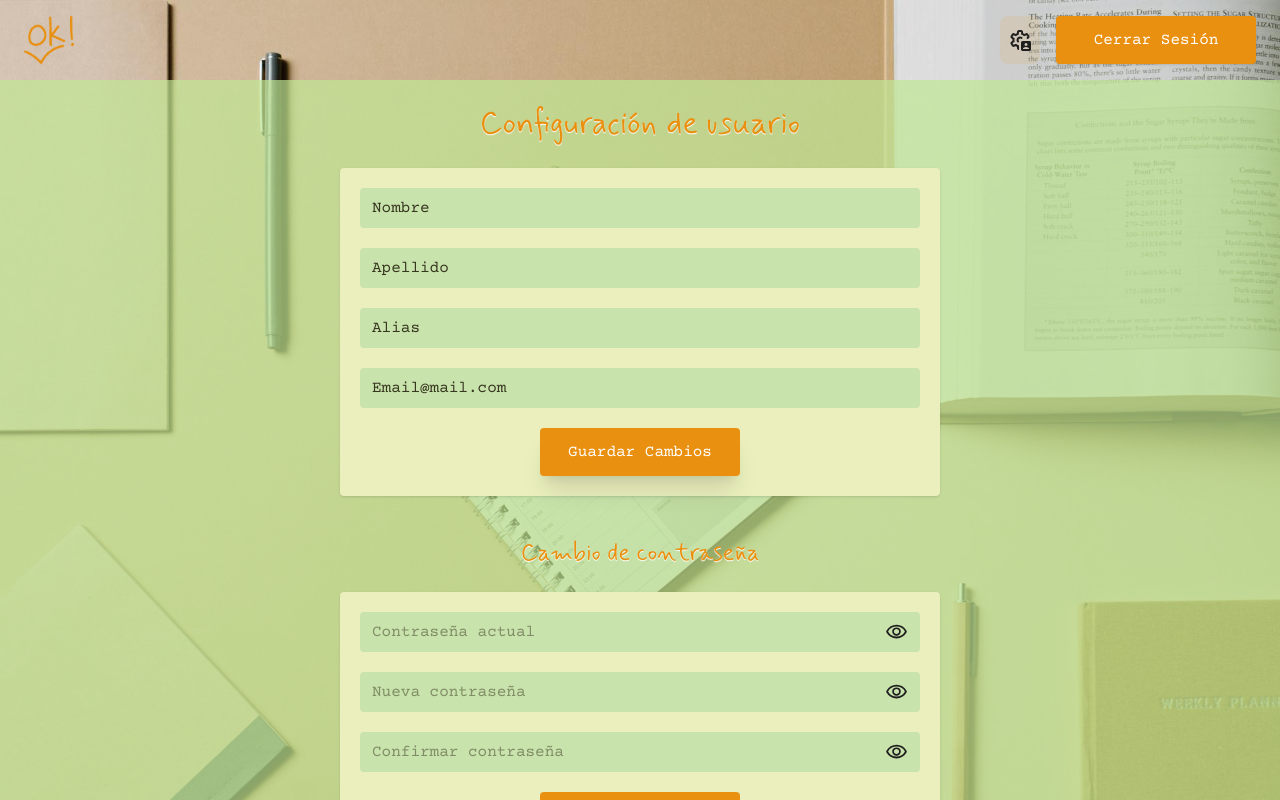
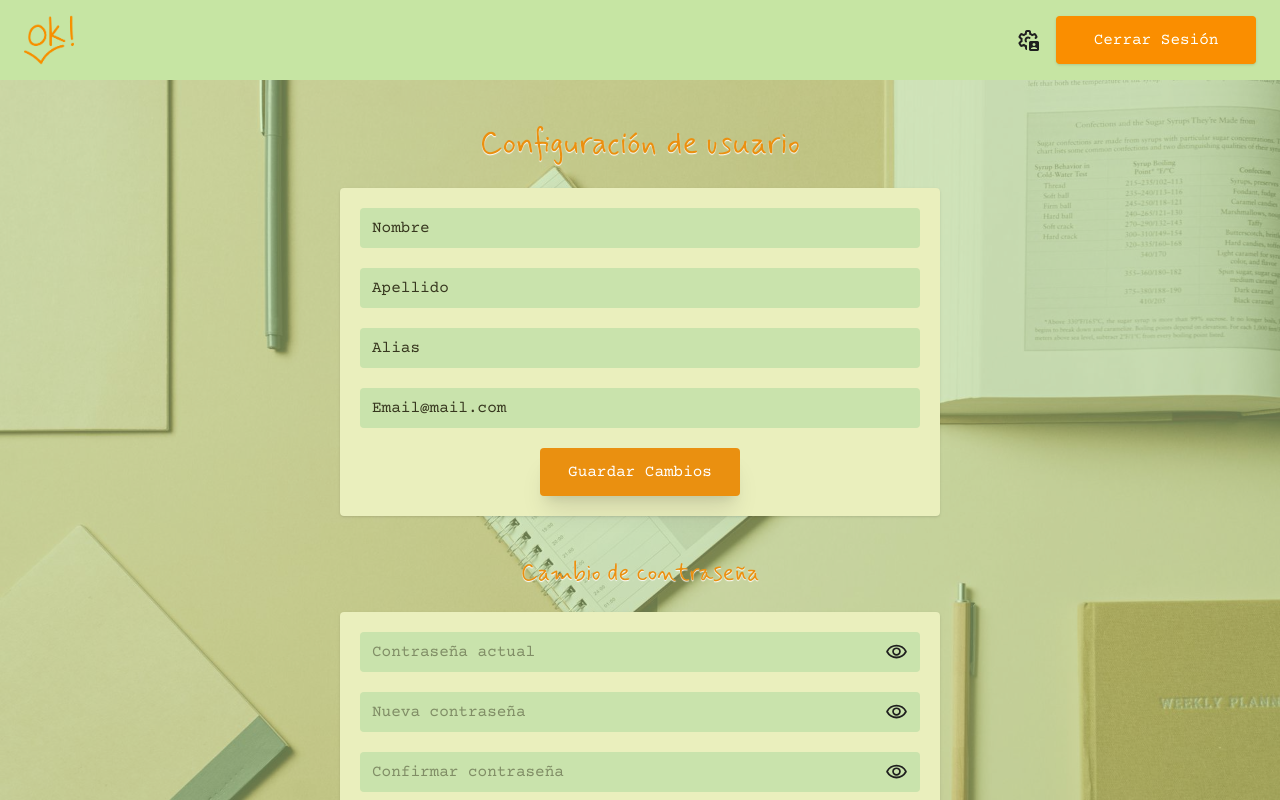
Before and after one commit to MCeciliaLuna/procrastinant-app, a React (Vite) app: page /configuracion in a window 1280 px wide. Shown: the top 800 px of the page. Built offline with nearby package versions, Linux system fonts and the light colour scheme.

Commit message:
estilos listos

```diff
--- a/src/features/configuracion-usuario/components/PaginaConfiguracion.jsx
+++ b/src/features/configuracion-usuario/components/PaginaConfiguracion.jsx
@@ -7,7 +7,7 @@ function PaginaConfiguracion() {
     <div className="flex flex-col justify-center align-center">
       <Title
         level={1}
-        className="text-shadow-xs text-shadow-white font-primary text-[2em] text-orange pb-5 pt-5 text-center"
+        className="py-5 mt-5 text-shadow-xs text-shadow-white font-primary text-[2em] text-orange pb-5 pt-5 text-center"
       >
         Configuración de usuario
       </Title>
--- a/src/features/dashboard/components/PaginaDashboard.jsx
+++ b/src/features/dashboard/components/PaginaDashboard.jsx
@@ -12,7 +12,7 @@ function PaginaDashboard() {
         <Title
           id="dashboard-title"
           level={1}
-          className="text-center text-shadow-xs text-shadow-white font-primary text-[2.5em] text-orange pb-5 mt-5"
+          className="text-center text-shadow-xs text-shadow-white font-primary text-[2.5em] text-orange py-5 mt-5"
         >
           Hola! {user?.alias || user?.nombre || "Usuario"}
         </Title>
--- a/src/layouts/PrivateLayout.jsx
+++ b/src/layouts/PrivateLayout.jsx
@@ -15,7 +15,7 @@ function PrivateLayout() {
       </div>
       <div className="h-[10vh]"></div>
       <main className="flex-1 min-h-[70vh] relative">
-        <div className="absolute inset-0 bg-lightsecondary/70 z-0 saturate-150"></div>
+        <div className="absolute inset-0 bg-lightsecondary/50 z-0 saturate-150"></div>
         <div className="relative z-10">
           <Outlet />
         </div>
--- a/src/layouts/PublicLayout.jsx
+++ b/src/layouts/PublicLayout.jsx
@@ -7,7 +7,7 @@ function PublicLayout() {
     <div className="min-h-screen flex flex-col">
       <NavbarPublic />
       <main className="flex-1 min-h-[80vh] relative">
-        <div className="absolute inset-0 bg-lightsecondary/70 z-0 saturate-150"></div>
+        <div className="absolute inset-0 bg-lightsecondary/50 z-0 saturate-150"></div>
         <div className="relative z-10">
           <Outlet />
         </div>
--- a/src/shared/components/layout/NavbarDesktop.jsx
+++ b/src/shared/components/layout/NavbarDesktop.jsx
@@ -6,17 +6,14 @@ import BotonSimple from "./BotonSimple";
 
 function NavbarDesktop() {
   return (
-    <nav className="flex items-center justify-between py-4 px-6 bg-transparent w-screen h-[10vh] fixed z-50">
+    <nav className="bg-lightsecondary saturate-120 flex items-center justify-between py-4 px-6 w-screen h-[10vh] fixed z-50">
       <Link to="/dashboard">
         <LogoApp width="50px" />
       </Link>
       <div className="flex align-center justify-end gap-4 w-100">
         <NavLink
           to="/configuracion"
-          className={({ isActive }) => `
-            flex align-center justify-center
-            ${isActive ? "bg-orange/10 rounded-lg p-2" : ""}
-          `}
+          className="flex align-center justify-center"
           aria-current={({ isActive }) => (isActive ? "page" : undefined)}
         >
           {({ isActive }) => (
--- a/src/shared/components/layout/NavbarMobile.jsx
+++ b/src/shared/components/layout/NavbarMobile.jsx
@@ -21,7 +21,7 @@ function NavbarMobile() {
 
   return (
     <>
-      <nav className="flex items-center justify-between py-4 px-6 bg-transparent w-screen h-[10vh] fixed z-50">
+      <nav className="bg-lightsecondary saturate-120 flex items-center justify-between py-4 px-6 w-screen h-[10vh] fixed z-50">
         <Link to="/dashboard">
           <LogoApp width="45px" />
         </Link>
@@ -34,7 +34,7 @@ function NavbarMobile() {
 
       {isSidebarOpen && (
         <div
-          className="fixed inset-0 bg-dark/50 z-40 transition-opacity duration-300"
+          className="fixed inset-0 z-40 transition-opacity duration-300"
           onClick={closeSidebar}
         ></div>
       )}
```
